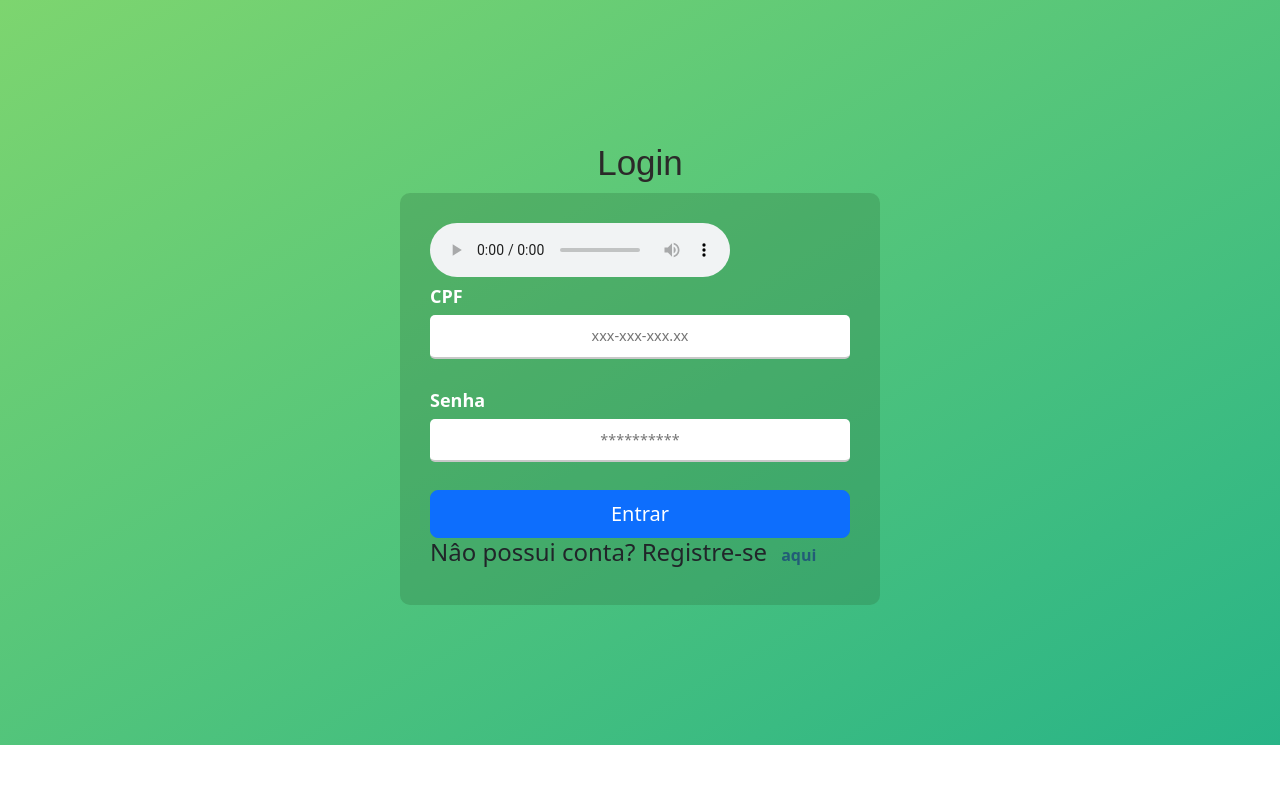
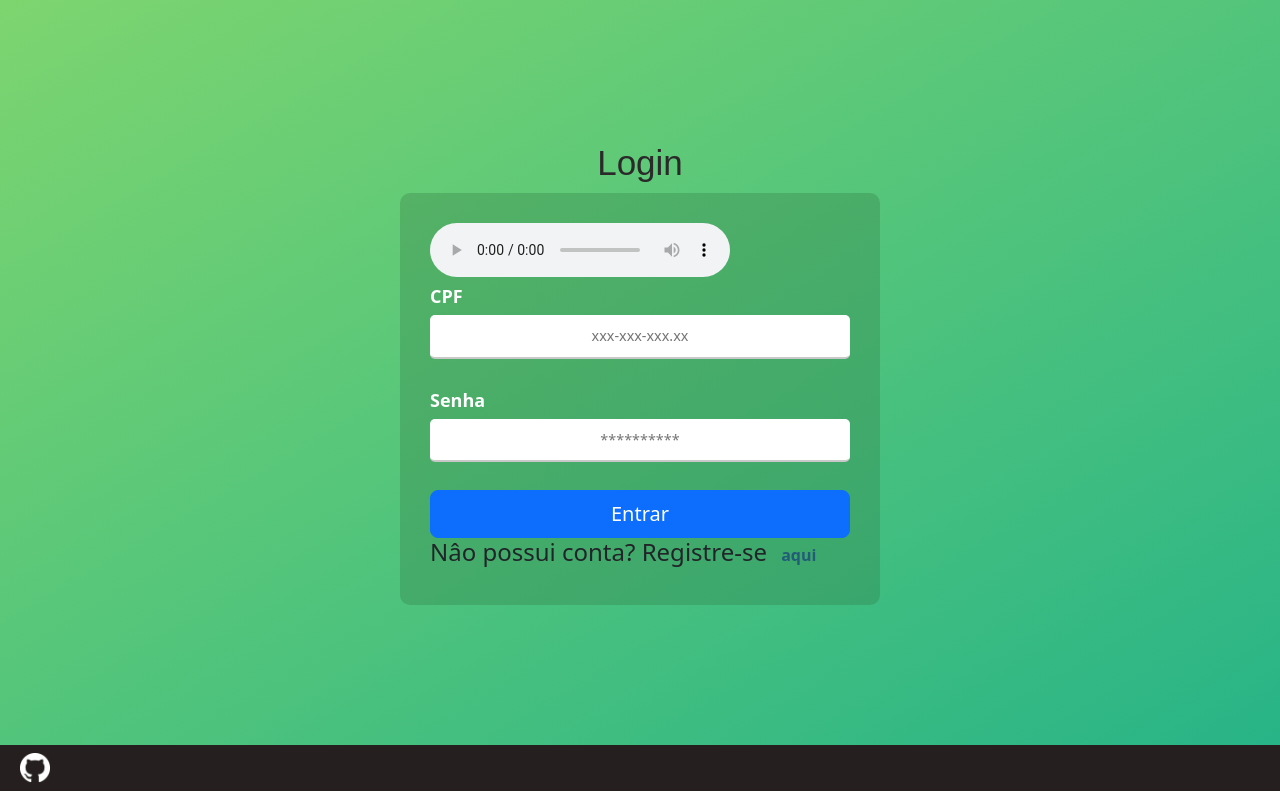
Before and after one commit to MauriMenezes/Alfa, a React (Create React App) app: page /login in a window 1280 px wide. Built offline with nearby package versions, Linux system fonts and the light colour scheme.

Commit message:
feat : footer

```diff
--- a/src/pages/loginPage/index.jsx
+++ b/src/pages/loginPage/index.jsx
@@ -1,11 +1,9 @@
+import "./login.css"
 import React, { useState, useContext } from "react"
 import { AuthContext } from "../../context/auth"
 import { Link } from "react-router-dom"
 import { Button, Alert, Container } from "react-bootstrap"
-
-import "./login.css"
-// import Footer from "../../components/Footer"
-
+import Footer from "../../components/footer"
 
 const Login = () => {
 
@@ -14,13 +12,10 @@ const Login = () => {
   const [cpf, setCpf] = useState("")
   const [senha, setSenha] = useState("")
 
-
-
-
   const handleSubmit = (e) => {
     e.preventDefault()
     console.log("DADOS DO FORM", { cpf, senha })
-    // login(email, senha)
+    login(cpf, senha)
   }
   return (
 
@@ -71,7 +66,7 @@ const Login = () => {
 
       </div>
 
-      {/* <Footer /> */}
+      <Footer />
     </>
 
 
```
